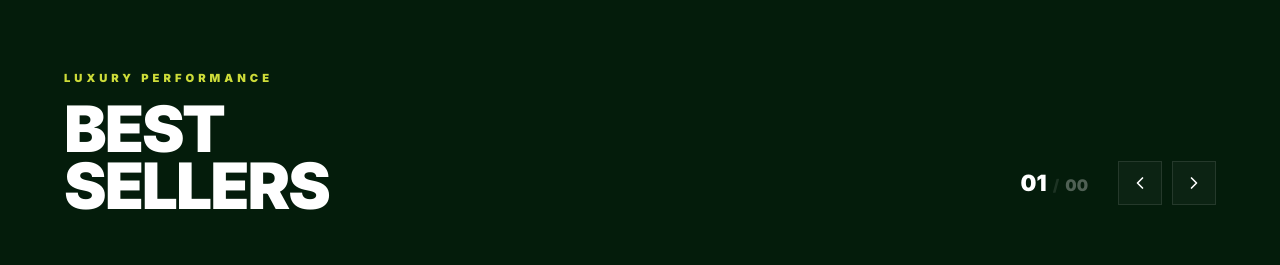
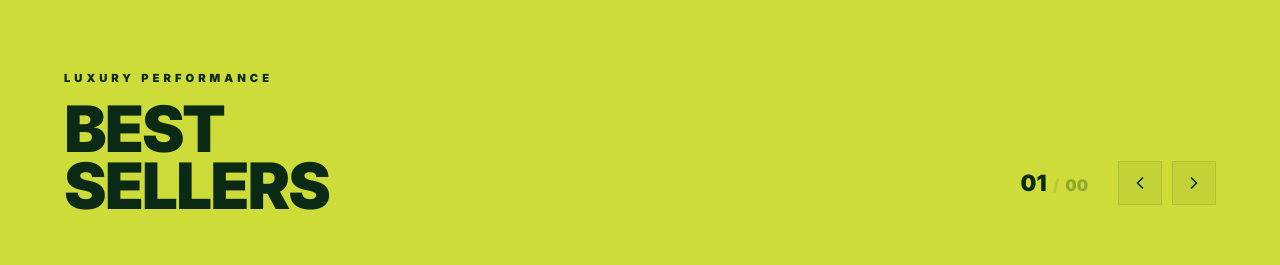
Before and after one commit to wazeer-dev/ecozeroo, a Next.js app: page / in a window 1280 px wide. Shown: the part 895-1160 px from the top of the page. Built offline with nearby package versions, Linux system fonts and the light colour scheme; no server answers; the database is empty.

Commit message:
feat: updated best sellers section to bamboo lime background

```diff
--- a/src/app/page.tsx
+++ b/src/app/page.tsx
@@ -111,23 +111,23 @@ export default function Home() {
           ` }} />
         </section>
         {/* 1.5 BEST SELLERS (BRUTALIST FASHION DECK) */}
-        <section style={{ background: '#041c0b', padding: '150px 0', position: 'relative', overflow: 'hidden' }}>
+        <section style={{ background: '#cddc39', padding: '150px 0', position: 'relative', overflow: 'hidden' }}>
 
           <div className="container" style={{ position: 'relative', zIndex: 10 }}>
             {/* Header Area */}
             <div style={{ display: 'flex', justifyContent: 'space-between', alignItems: 'flex-end', marginBottom: '80px' }} className="bestsellers-header">
               <div>
-                <p style={{ color: '#cddc39', fontSize: '0.7rem', fontWeight: 900, textTransform: 'uppercase', letterSpacing: '4px', marginBottom: '12px' }}>Luxury Performance</p>
-                <h2 className="bestsellers-heading" style={{ color: '#fff', fontWeight: 900, textTransform: 'uppercase', lineHeight: 0.9, letterSpacing: '-2px' }}>
+                <p style={{ color: '#0a2a16', fontSize: '0.7rem', fontWeight: 900, textTransform: 'uppercase', letterSpacing: '4px', marginBottom: '12px' }}>Luxury Performance</p>
+                <h2 className="bestsellers-heading" style={{ color: '#0a2a16', fontWeight: 900, textTransform: 'uppercase', lineHeight: 0.9, letterSpacing: '-2px' }}>
                   Best<br/>Sellers
                 </h2>
               </div>
 
               <div style={{ display: 'flex', alignItems: 'center', gap: '30px', paddingBottom: '10px' }} className="nav-controls">
                  <div style={{ display: 'flex', alignItems: 'baseline', gap: '6px' }}>
-                    <span style={{ color: '#fff', fontSize: '1.4rem', fontWeight: 900 }}>0{activeIdx + 1}</span>
-                    <span style={{ color: 'rgba(255,255,255,0.1)', fontSize: '1rem', fontWeight: 900 }}>/</span>
-                    <span style={{ color: 'rgba(255,255,255,0.3)', fontSize: '1rem', fontWeight: 900 }}>0{featuredProducts.length}</span>
+                    <span style={{ color: '#0a2a16', fontSize: '1.4rem', fontWeight: 900 }}>0{activeIdx + 1}</span>
+                    <span style={{ color: 'rgba(10, 42, 22, 0.1)', fontSize: '1rem', fontWeight: 900 }}>/</span>
+                    <span style={{ color: 'rgba(10, 42, 22, 0.3)', fontSize: '1rem', fontWeight: 900 }}>0{featuredProducts.length}</span>
                   </div>
                   <div style={{ display: 'flex', gap: '10px' }}>
                     <button onClick={() => setActiveIdx(getIndex(-1))} className="nav-icon-btn"><ChevronLeft size={20} /></button>
@@ -140,8 +140,8 @@ export default function Home() {
             <div className="carousel-window" style={{ overflow: 'visible', padding: '40px 0' }}>
               {loading ? (
                 <div style={{ display: 'flex', alignItems: 'center', gap: '20px' }}>
-                   <div className="brutalist-loader" />
-                   <span style={{ color: '#fff', fontWeight: 900 }}>INITIALIZING...</span>
+                   <div className="brutalist-loader" style={{ borderColor: '#0a2a16', borderTopColor: 'transparent' }} />
+                   <span style={{ color: '#0a2a16', fontWeight: 900 }}>INITIALIZING...</span>
                 </div>
               ) : (
                 <div
@@ -169,7 +169,7 @@ export default function Home() {
                           transition: '0.8s'
                         }}
                       >
-                        <div style={{ position: 'relative', border: '1px solid rgba(255,255,255,0.1)', background: '#111' }}>
+                        <div style={{ position: 'relative', border: '1px solid rgba(255, 255, 255, 0.1)', background: '#0a2a16' }}>
                           <img src={product.image || product.imageUrl} style={{ width: '100%', aspectRatio: '3/4', objectFit: 'cover' }} alt={product.name} />
 
                           {/* Top-Right Price Pop */}
@@ -195,7 +195,7 @@ export default function Home() {
                               addToBag(product);
                             }}
                             style={{
-                              marginTop: '20px', width: '100%', padding: '20px', background: 'transparent', border: '1px solid #fff', color: '#fff', fontWeight: 900, textTransform: 'uppercase', cursor: 'pointer', transition: '0.3s'
+                              marginTop: '20px', width: '100%', padding: '20px', background: 'transparent', border: '1px solid #0a2a16', color: '#0a2a16', fontWeight: 900, textTransform: 'uppercase', cursor: 'pointer', transition: '0.3s'
                             }}
                             className="brutalist-buy-btn"
                           >
@@ -213,11 +213,11 @@ export default function Home() {
 
         <style dangerouslySetInnerHTML={{ __html: `
           .bestsellers-heading { font-size: 4rem; transition: 0.3s; }
-          .nav-icon-btn { width: 44px; height: 44px; background: rgba(255,255,255,0.03); border: 1px solid rgba(255,255,255,0.1); color: #fff; display: flex; align-items: center; justify-content: center; cursor: pointer; transition: 0.3s; }
-          .nav-icon-btn:hover { background: #fff; color: #000; border-color: #fff; transform: scale(1.05); }
-          .brutalist-buy-btn:hover { background: #fff; color: #000; }
+          .nav-icon-btn { width: 44px; height: 44px; background: rgba(10, 42, 22, 0.05); border: 1px solid rgba(10, 42, 22, 0.1); color: #0a2a16; display: flex; align-items: center; justify-content: center; cursor: pointer; transition: 0.3s; }
+          .nav-icon-btn:hover { background: #0a2a16; color: #fff; border-color: #0a2a16; transform: scale(1.05); }
+          .brutalist-buy-btn:hover { background: #0a2a16; color: #fff; }
           .focused { z-index: 50; }
-          .focused div { border-color: #cddc39 !important; }
+          .focused div { border-color: #0a2a16 !important; }
 
           .brutalist-loader { width: 30px; height: 30px; border: 4px solid #cddc39; border-top-color: transparent; animation: spin 0.8s linear infinite; }
           @keyframes spin { to { transform: rotate(360deg); } }
```
